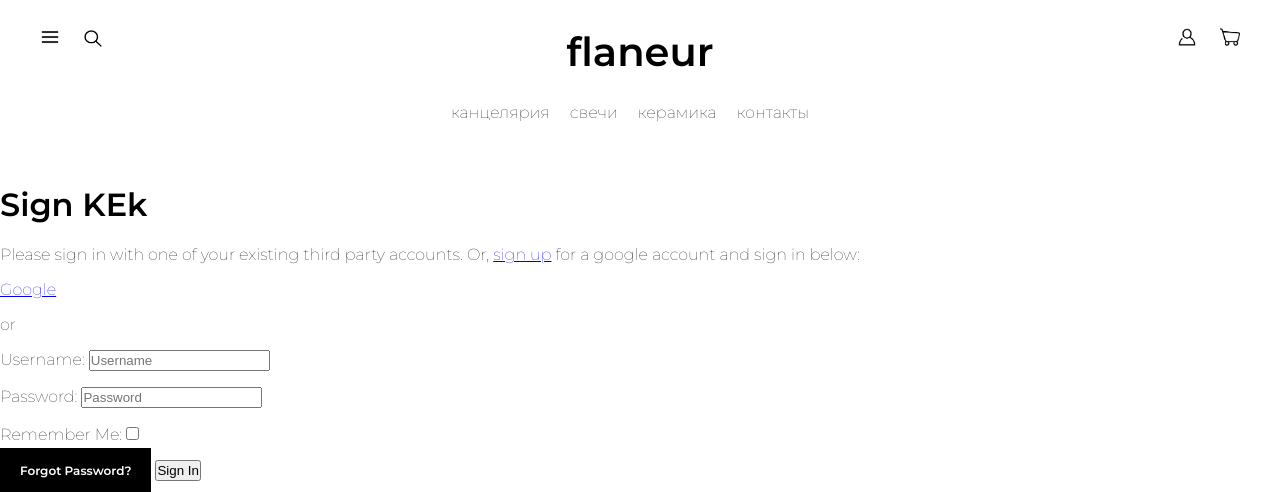
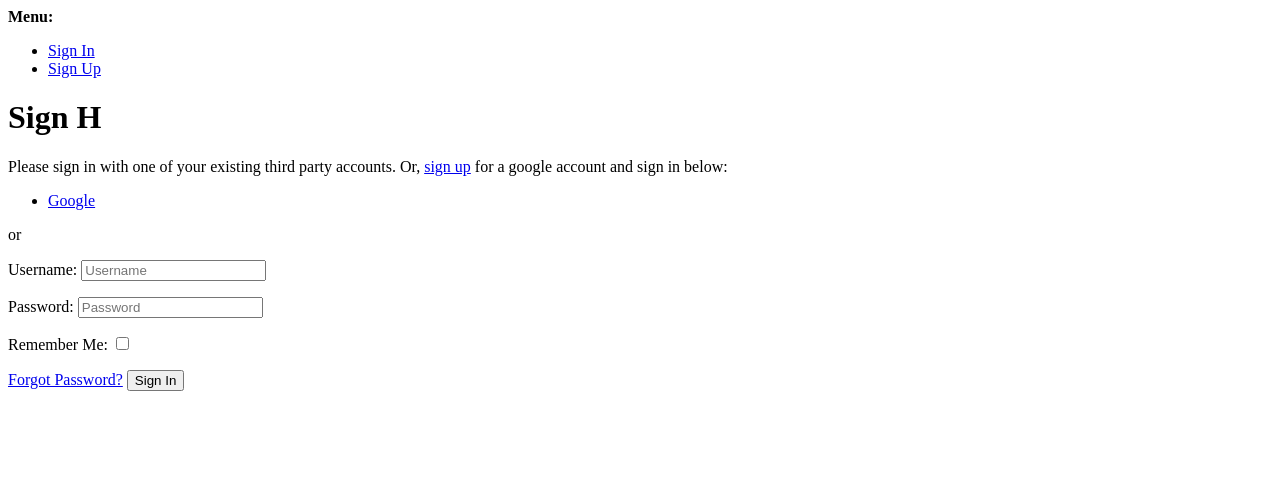
Before and after one commit to veliKerril/HouseholdProductsOnlineShop, a Django app: page /accounts/login/ in a window 1280 px wide. Shown: the top 492 px of the page. Run offline with Django 3.2, Linux system fonts and the light colour scheme; some libraries are stand-ins or nearby versions.

Commit message:
v 2.5
Fix bags with bd

```diff
--- a/prototype3/myshop3/allauth/account/login.html
+++ b/prototype3/myshop3/allauth/account/login.html
@@ -1,13 +1,13 @@
-{% extends "shop/base.html" %}
+{% extends "account/base.html" %}
 
 {% load i18n %}
 {% load account socialaccount %}
 
 {% block head_title %}{% trans "Sign In" %}{% endblock %}
 
-{% block login %}
+{% block content %}
 
-<h1>{% trans "Sign KEk" %}</h1>
+<h1>{% trans "Sign Н" %}</h1>
 
 {% get_providers as socialaccount_providers %}
 
--- a/prototype3/myshop3/shop/templates/shop/base.html
+++ b/prototype3/myshop3/shop/templates/shop/base.html
@@ -83,7 +83,6 @@
     </div>
     </div>
   </div>
-  {% block login %} {% endblock %}
   {% block card %} {% endblock %}
   {% block details %} {% endblock %}
   {% block catalog %} {% endblock %}
```
Also changed, not shown: prototype3/myshop3/db.sqlite3.
